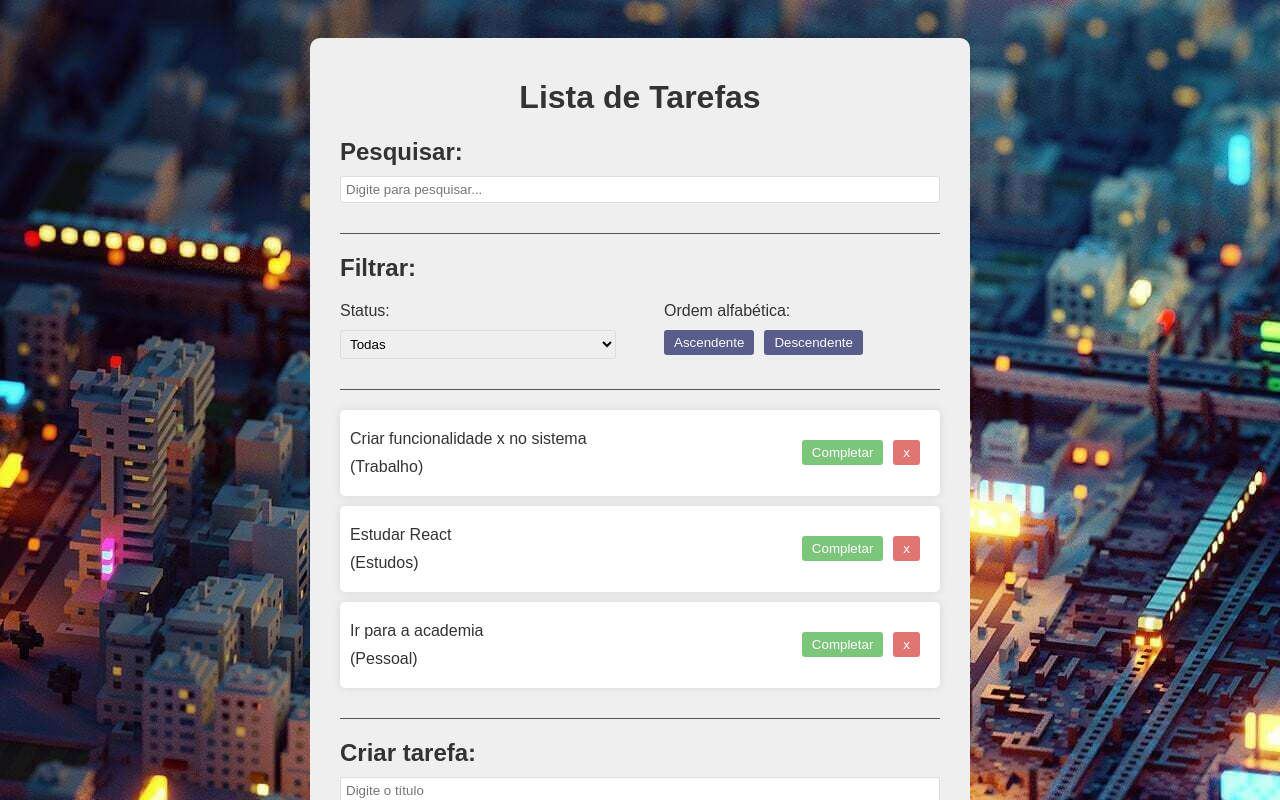
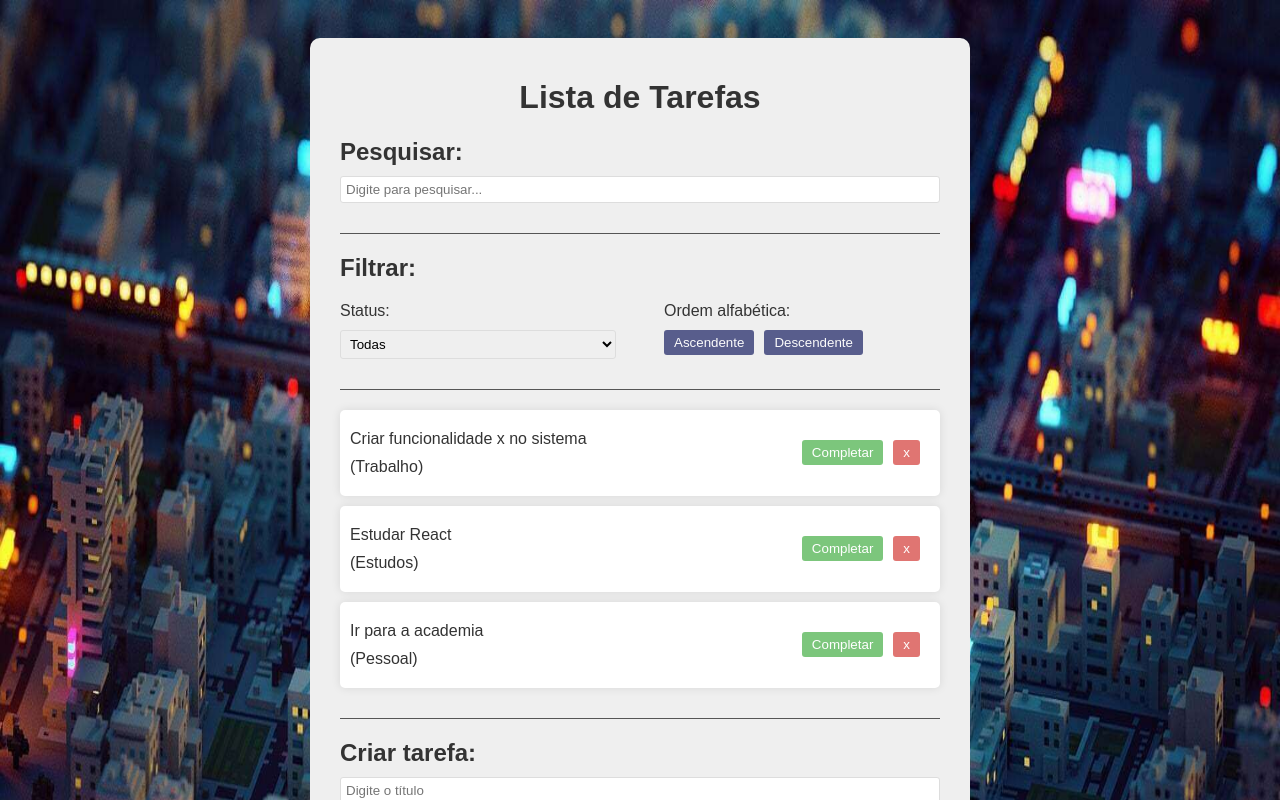
Before and after one commit to andredw13L/todo-react, a React (Vite) app: page / in a window 1280 px wide. Shown: the top 800 px of the page. Built offline with nearby package versions, Linux system fonts and the light colour scheme.

Commit message:
Background-repeat adicionado

```diff
--- a/src/App.css
+++ b/src/App.css
@@ -4,6 +4,7 @@ body {
   padding: 30px;
   color: #333;
   background-image: url('./img/paper-city-1920×1080.jpg');
+  background-repeat: round;
 }
 
 .app{
```
